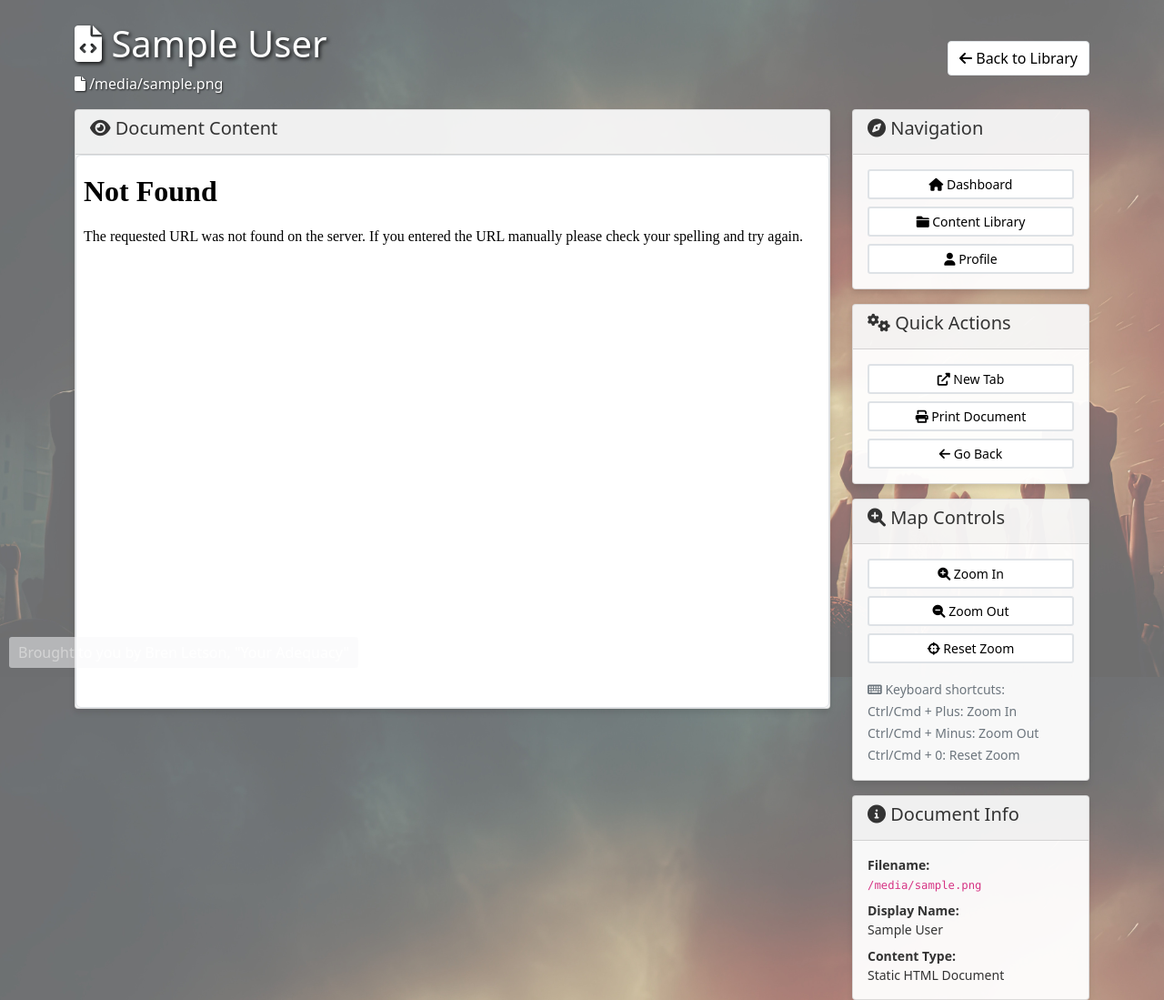
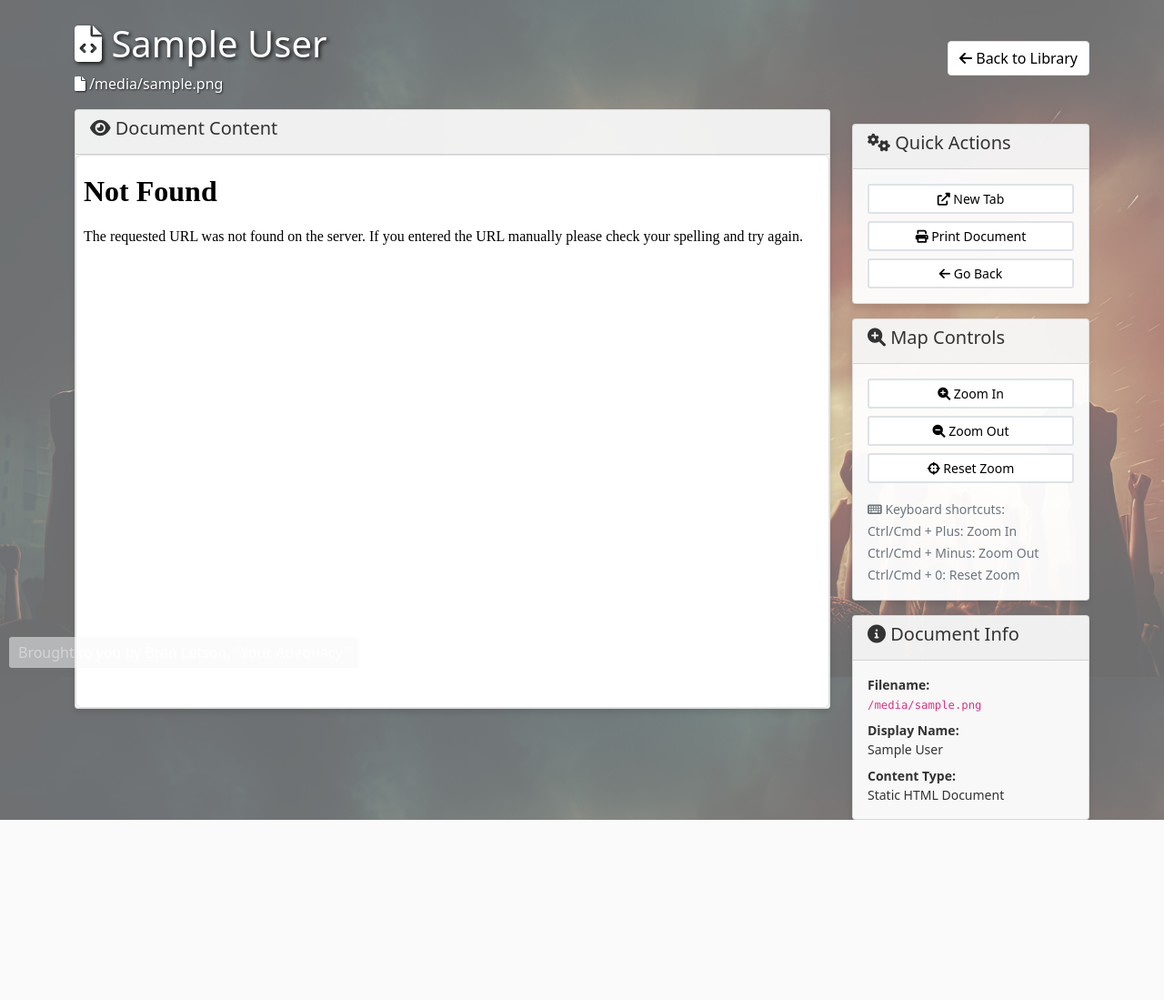
Before and after one commit to upandacross/precinct, a Flask app: template templates/static_viewer.html in a window 1280 px wide. Shown: the part 56-1155 px from the top of the page at 91% size. After the commit the page ends 957 px from the top, so only its background shows below. Run offline with Flask 3, Linux system fonts and the light colour scheme; the template is opened without the code that fills it: most values are stand-ins (such as "Sample title", 1, 10 or a date in 2020); some libraries are stand-ins or nearby versions.

Commit message:
Remove duplicate navigation card from my-maps page

```diff
--- a/templates/static_viewer.html
+++ b/templates/static_viewer.html
@@ -60,35 +60,6 @@
     </div>
 
     <div class="col-md-3">
-        <div class="card">
-            <div class="card-header">
-                <h5><i class="fas fa-compass"></i> Navigation</h5>
-            </div>
-            <div class="card-body">
-                <div class="d-grid gap-2">
-                    <a href="{{ url_for('index') }}" class="btn btn-sm btn-outline-primary">
-                        <i class="fas fa-home"></i> Dashboard
-                    </a>
-                    {% if is_user_map %}
-                        <a href="{{ url_for('profile') }}" class="btn btn-sm btn-outline-info">
-                            <i class="fas fa-user"></i> Profile
-                        </a>
-                    {% elif is_public_view %}
-                        <a href="{{ url_for('profile') }}" class="btn btn-sm btn-outline-info">
-                            <i class="fas fa-user"></i> Profile
-                        </a>
-                    {% else %}
-                        <a href="{{ url_for('static_content') }}" class="btn btn-sm btn-outline-info">
-                            <i class="fas fa-folder"></i> Content Library
-                        </a>
-                    {% endif %}
-                    <a href="{{ url_for('profile') }}" class="btn btn-sm btn-outline-secondary">
-                        <i class="fas fa-user"></i> Profile
-                    </a>
-                </div>
-            </div>
-        </div>
-
         <div class="card mt-3">
             <div class="card-header">
                 <h5><i class="fas fa-cogs"></i> Quick Actions</h5>
```
